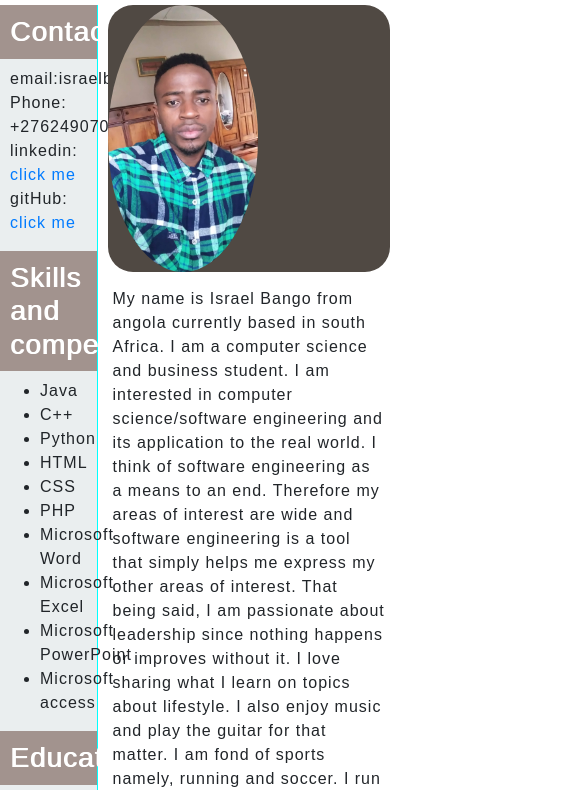
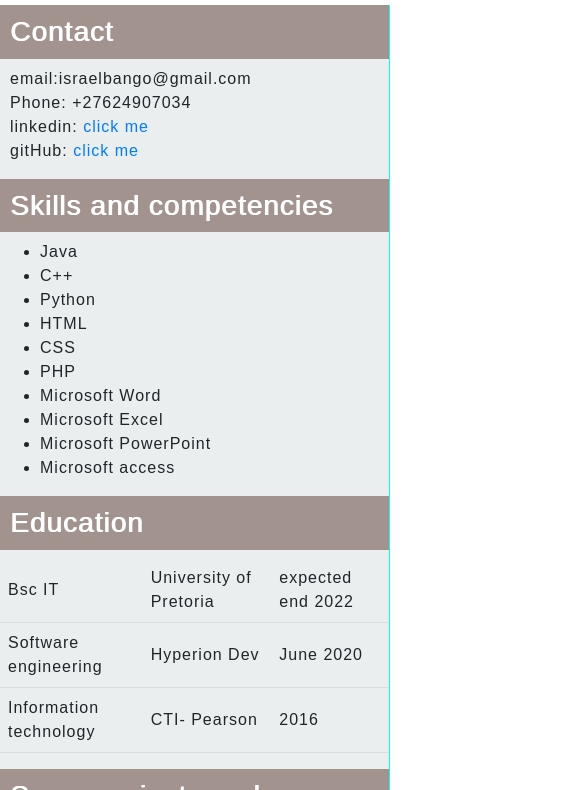
Before and after one commit to Ibango7/Israel_Bango_page, a plain HTML site: page index.html in a window 390 px wide. Shown: the part 51-841 px from the top of the page, 585 px wide, since content can reach past the window. Drawn offline with nearby package versions, Linux system fonts and the light colour scheme.

Commit message:
Update style.css

```diff
--- a/style.css
+++ b/style.css
@@ -29,6 +29,16 @@ body {
     padding-left: 10px;
 
 }
+
+@media only screen and (max-width: 768px) {
+    /* For mobile phones: */
+    .right  {
+        width: 100%;
+    }
+    .left  {
+        width: 100%;
+      }
+  }
 
 #t-education {
     border-collapse: collapse;
```
